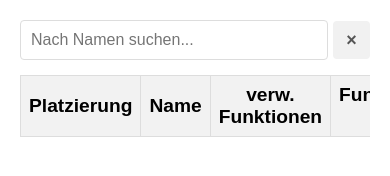
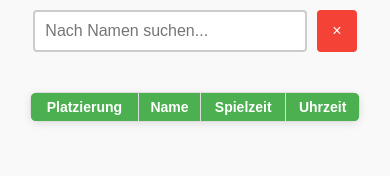
Before and after one commit to benni94/mazeChromeBE, a website: page views/leaderboard/leaderboard.html in a window 390 px wide. Drawn offline with Linux system fonts and the light colour scheme; no server answers.

Commit message:
improve table design

```diff
--- a/views/leaderboard/script.js
+++ b/views/leaderboard/script.js
@@ -69,69 +69,6 @@ document.addEventListener("DOMContentLoaded", function () {
   // Initial setup for auto-scroll
   resetInactivityTimer();
 
-  // Function to convert time to seconds for sorting
-  function timeToSeconds(timeStr) {
-    if (!timeStr || timeStr === "00:00:00") return Number.MAX_SAFE_INTEGER;
-    const [hours, minutes, seconds] = timeStr.split(":").map(Number);
-    return hours * 3600 + minutes * 60 + seconds;
-  }
-
-  // Function to refresh the table data
-  function refreshData() {
-    fetch("/api/gamedata")
-      .then((response) => response.json())
-      .then((data) => {
-        // Sort the data
-        data.sort((a, b) => {
-          // Put "00:00:00" at the bottom
-          if (a.completion_time_formatted === "00:00:00") return 1;
-          if (b.completion_time_formatted === "00:00:00") return -1;
-
-          return (
-            timeToSeconds(a.completion_time_formatted) -
-            timeToSeconds(b.completion_time_formatted)
-          );
-        });
-
-        // Update the table
-        const tableBody = document.getElementById("tableBody");
-        tableBody.innerHTML = ""; // Clear existing rows
-
-        data.forEach((row, i) => {
-          let functionDetails;
-          try {
-            const parsed = JSON.parse(row.function_details);
-            functionDetails = JSON.stringify(parsed, null, 2);
-          } catch (e) {
-            functionDetails = row.function_details || "";
-          }
-
-          const timeOnly = row.timestamp
-            ? row.timestamp.split(", ")[1] || row.timestamp
-            : "";
-
-          const tr = document.createElement("tr");
-          tr.innerHTML = `
-                <td class="xxx-large">${i + 1}.</td>
-                <td class="xx-large">${row.name || ""}</td>
-                <td class="function-details"><pre>${functionDetails}</pre></td>
-                <td class="x-large">${row.total_functions || 0}</td>
-                <td>${row.completion_time_formatted || ""}</td>
-                <td>${timeOnly}</td>
-              `;
-
-          tableBody.appendChild(tr);
-        });
-
-        // Store all data
-        allData = data;
-
-        // Update the table with filtered data
-        updateTable(filterData(data, searchTerm));
-      })
-      .catch((error) => console.error("Error refreshing data:", error));
-  }
-
   document
     .getElementById("searchInput")
     .addEventListener("input", handleSearch);
@@ -143,6 +80,29 @@ document.addEventListener("DOMContentLoaded", function () {
   // Refresh every second
   setInterval(refreshData, 1000);
 });
+
+// Function to handle search input
+function handleSearch() {
+  searchTerm = document.getElementById("searchInput").value.trim();
+
+  // If searching, stop auto-scroll
+  if (searchTerm) {
+    stopAutoScroll();
+    userActive = true; // Prevent auto-scroll from restarting
+  } else {
+    resetInactivityTimer(); // Resume normal behavior
+  }
+
+  updateTable(filterData(allData, searchTerm));
+}
+
+// Function to clear search
+function clearSearch() {
+  document.getElementById("searchInput").value = "";
+  searchTerm = "";
+  resetInactivityTimer();
+  updateTable(allData);
+}
 
 // Function to filter data based on search term
 function filterData(data, term) {
@@ -190,25 +150,67 @@ function updateTable(data) {
   });
 }
 
-// Function to handle search input
-function handleSearch() {
-  searchTerm = document.getElementById("searchInput").value.trim();
+// Function to refresh the table data
+function refreshData() {
+  fetch("/api/gamedata")
+    .then((response) => response.json())
+    .then((data) => {
+      // Sort the data
+      data.sort((a, b) => {
+        // Put "00:00:00" at the bottom
+        if (a.completion_time_formatted === "00:00:00") return 1;
+        if (b.completion_time_formatted === "00:00:00") return -1;
 
-  // If searching, stop auto-scroll
-  if (searchTerm) {
-    stopAutoScroll();
-    userActive = true; // Prevent auto-scroll from restarting
-  } else {
-    resetInactivityTimer(); // Resume normal behavior
-  }
+        return (
+          timeToSeconds(a.completion_time_formatted) -
+          timeToSeconds(b.completion_time_formatted)
+        );
+      });
 
-  updateTable(filterData(allData, searchTerm));
+      // Update the table
+      const tableBody = document.getElementById("tableBody");
+      tableBody.innerHTML = ""; // Clear existing rows
+
+      data.forEach((row, i) => {
+        let functionDetails;
+        try {
+          const parsed = JSON.parse(row.function_details);
+          functionDetails = JSON.stringify(parsed, null, 2);
+        } catch (e) {
+          functionDetails = row.function_details || "";
+        }
+
+        const timeOnly = row.timestamp
+          ? row.timestamp.split(", ")[1] || row.timestamp
+          : "";
+
+        const tr = document.createElement("tr");
+        tr.innerHTML = `
+              <td class="xxx-large">${i + 1}.</td>
+              <td class="xx-large">${row.name || ""}</td>
+              <td class="function-details"><pre>${functionDetails}</pre></td>
+              <td class="x-large">${row.total_functions || 0}</td>
+              <td>${row.completion_time_formatted || ""}</td>
+              <td>${timeOnly}</td>
+            `;
+
+        tableBody.appendChild(tr);
+      });
+
+      // Store all data
+      allData = data;
+
+      // Reset the inactivity timer after refreshing data
+      resetInactivityTimer();
+    })
+    .catch((error) => {
+      console.error("Error fetching game data:", error);
+    });
 }
 
-// Function to clear search
-function clearSearch() {
-  document.getElementById("searchInput").value = "";
-  searchTerm = "";
-  resetInactivityTimer();
-  updateTable(allData);
+// Function to convert time to seconds for sorting
+function timeToSeconds(timeStr) {
+  if (!timeStr || timeStr === "00:00:00") return Number.MAX_SAFE_INTEGER;
+  const [hours, minutes, seconds] = timeStr.split(":").map(Number);
+  return hours * 3600 + minutes * 60 + seconds;
 }
--- a/views/leaderboard/styles.css
+++ b/views/leaderboard/styles.css
@@ -2,18 +2,73 @@
     font-family: Arial, sans-serif;
     margin: 20px;
     font-size: larger;
+    background-color: #f9f9f9;
+    color: #333;
+}
+
+.search-container {
+    display: flex;
+    justify-content: center;
+    margin-bottom: 20px;
+}
+
+#searchInput {
+    padding: 10px;
+    width: 250px;
+    border: 2px solid #ccc;
+    border-radius: 4px;
+    font-size: 16px;
+}
+
+#clearSearch {
+    background-color: #f44336;
+    color: white;
+    border: none;
+    border-radius: 4px;
+    margin-left: 10px;
+    padding: 10px 15px;
+    cursor: pointer;
+    font-size: 16px;
+}
+
+#clearSearch:hover {
+    background-color: #d32f2f;
+}
+
+.table-container {
+    overflow-x: auto;
 }
 
 table {
     border-collapse: collapse;
     width: 100%;
+    background-color: white;
+    border-radius: 8px;
+    overflow: hidden;
+    box-shadow: 0 2px 8px rgba(0, 0, 0, 0.1);
 }
 
 th,
 td {
     border: 1px solid #ddd;
-     padding: 8px;
+    padding: 12px;
     text-align: center;
+}
+
+th {
+    background-color: #4CAF50;
+    color: white;
+    position: sticky;
+    top: 0;
+    z-index: 10;
+}
+
+tr:nth-child(even) {
+    background-color: #f9f9f9;
+}
+
+tr:hover {
+    background-color: #f1f1f1;
 }
 
 td.function-details {
@@ -32,19 +87,50 @@
     font-size: x-large;
 }
 
- th {
-     background-color: #f2f2f2;
-     position: sticky;
-     top: 0;
-     z-index: 10;
+.container {
+    position: relative;
+    max-width: 1000px;
+    margin: 0 auto;
+    padding: 20px;
+    height: 97vh;
+    overflow-y: auto;
+    overflow-x: auto;
+    scroll-behavior: smooth;
 }
 
- tr:nth-child(even) {
-     background-color: #f9f9f9;
+.container::before {
+    content: '';
+    position: absolute;
+    top: 0;
+    left: 0;
+    right: 0;
+    height: 20px;
+    box-shadow: 0 -10px 10px -10px rgba(0, 0, 0, 0.2);
+    /* Shadow on top */
+    z-index: 1;
 }
 
- tr:hover {
-     background-color: #f1f1f1;
+/* Responsive Design */
+
+@media (max-width: 768px) {
+    body {
+        margin: 10px;
+        font-size: medium;
+    }
+
+    table {
+        font-size: 14px;
+    }
+
+    th,
+    td {
+        padding: 8px;
+    }
+
+    td.xxx-large,
+    td.xx-large,
+    td.x-large {
+        font-size: large;
     }
 
     .container {
@@ -55,41 +141,26 @@
         scroll-behavior: smooth;
         position: relative;
     }
-
- h1 {
-     color: #333;
 }
 
- .search-container {
-     margin-bottom: 15px;
-     display: flex;
-     align-items: center;
+@media (max-width: 940px) {
+    th, td {
+        /* font-size: 12px; */
+        padding: 6px;
     }
 
- #searchInput {
-     padding: 10px;
-     font-size: 16px;
-     border: 1px solid #ddd;
-     border-radius: 4px;
-     width: 300px;
-     margin-right: 5px;
+    /* Hide the third column (function-details) */
+    th:nth-child(3),
+    td:nth-child(3) {
+        display: none;
+    }
 }
 
- #clearSearch {
-     background-color: #f1f1f1;
-     border: none;
-     color: #555;
-     font-size: 18px;
-     font-weight: bold;
-     cursor: pointer;
-     height: 38px;
-     width: 38px;
-     border-radius: 4px;
-     display: flex;
-     align-items: center;
-     justify-content: center;
+@media (max-width: 480px) {
+
+    /* Hide the fourth column (function-details) */
+    th:nth-child(4),
+    td:nth-child(4) {
+        display: none;
     }
-
- #clearSearch:hover {
-     background-color: #ddd;
 }
```
Also changed, not shown: views/leaderboard/leaderboard.html (+1 -1 lines). Lines whose indentation alone changed are shown as unchanged.
